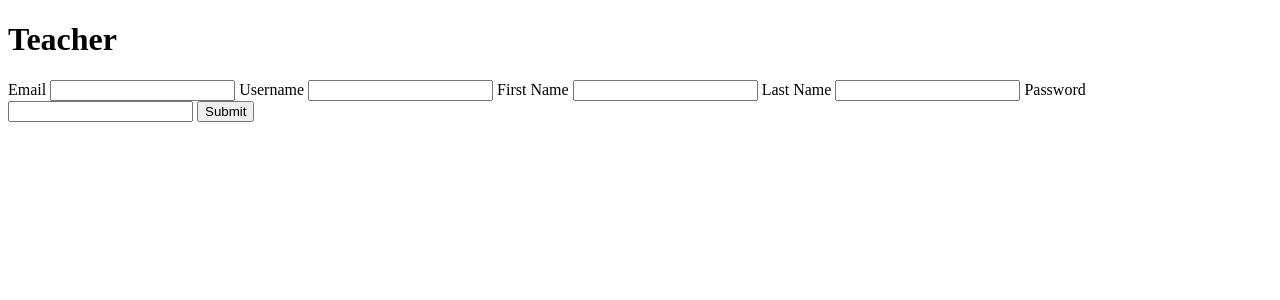
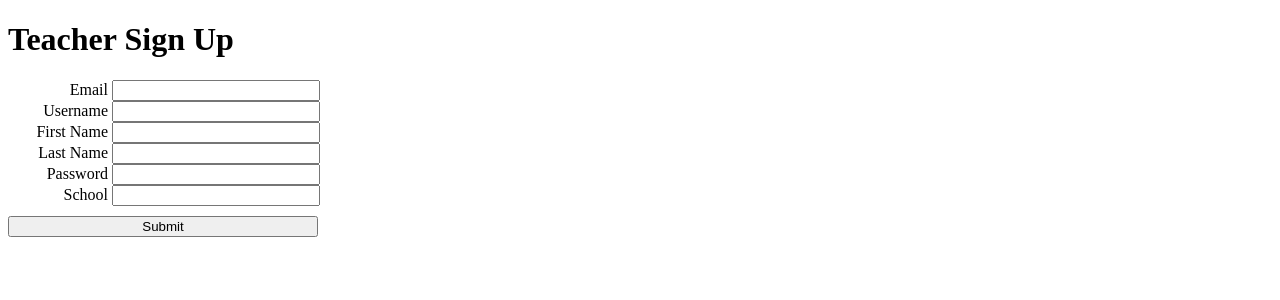
Before and after one commit to El-Foz/Campus-Connect, a Flask app: page /signup/teacher in a window 1280 px wide. Shown: the top 300 px of the page. Run offline with Flask 3, Linux system fonts and the light colour scheme.

Commit message:
Im so sorry

```diff
--- a/main.py
+++ b/main.py
@@ -67,7 +67,9 @@ def logincompletestud():
             resp.set_cookie('user', token)
 
         return "test"
-
+@app.route('/teacher/schedule')
+def teacherschedule():
+    return render_template("teachersched.html")
 @app.route('/logincomplete/teach',methods =["POST"])
 def logincompleteteach():
     with sqlite3.connect("database.db") as con:
--- a/templates/signupstud.html
+++ b/templates/signupstud.html
@@ -6,7 +6,7 @@
     <title>Sign Up</title>
 </head>
 <body>
-    <h1>Student</h1>
+    <h1>Student Sign Up</h1>
     <style>
         .form-label {
             display: inline-block;
--- a/templates/signupteach.html
+++ b/templates/signupteach.html
@@ -6,24 +6,45 @@
     <title>Sign Up</title>
 </head>
 <body>
-    <h1>Teacher</h1>
-    <form action="/signupcomplete/teach" method="post">
-        <label for="email">Email</label>
-        <input type="email" name="email" id="email">
+    <h1>Teacher Sign Up</h1>
+    <style>
+        .form-label {
+            display: inline-block;
+            width: 100px;
+            text-align: right;
+        }
 
-        <label for="username">Username</label>
-        <input type="text" name="username" id="username">
+        .form-input {
+            display: inline-block;
+            width: 200px;
+        }
+        .submit-button {
+            display: inline-block;
+            margin: 10px auto;
+            width: 310px;
+        }
+    </style>
 
-        <label for="first">First Name</label>
-        <input type="text" name="first" id="first">
-
-        <label for="last">Last Name</label>
-        <input type="text" name="last" id="last">
-
-        <label for="password">Password</label>
-        <input type="password" name="password" id="pw">
-
-        <input type="submit" value="Submit">
+    <form action="/signupcomplete/teacher" method="post">
+        <label for="email" class="form-label">Email</label>
+        <input type="email" name="email" id="email" class="form-input">
+        <br>
+        <label for="username" class="form-label">Username</label>
+        <input type="text" name="username" id="username" class="form-input">
+        <br>
+        <label for="first" class="form-label">First Name</label>
+        <input type="text" name="first" id="first" class="form-input">
+        <br>
+        <label for="last" class="form-label">Last Name</label>
+        <input type="text" name="last" id="last" class="form-input">
+        <br>
+        <label for="password" class="form-label">Password</label>
+        <input type="password" name="password" id="pw" class="form-input">
+        <br>
+        <label for="school" class="form-label">School</label>
+        <input type="text" name="school" id="school" class="form-input">
+        <br>
+        <input type="submit" value="Submit" class="submit-button">
     </form>
 </body>
 </html>
```
Also changed, not shown: static/css/schedule.css (added, +9 -0 lines), static/css/student.css (added, +24 -0 lines), static/js/schedule.js (added, +17 -0 lines), templates/studpage.html (+3 -5 lines), templates/teachersched.html (added, +22 -0 lines), todo.md (added, +4 -0 lines), README.md.
